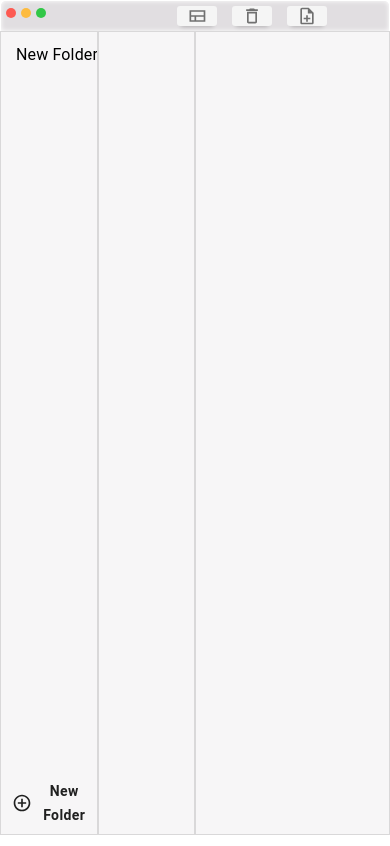
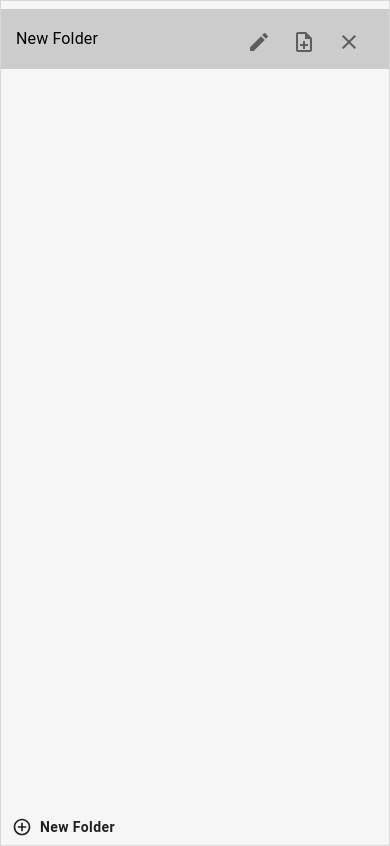
Before and after one commit to argumentis/notes-task, a React (Create React App) app: page / in a window 390 px wide. Both pictures are taken after a click on the button "New Folder". Built offline with nearby package versions, Linux system fonts and the light colour scheme.

Commit message:
add mobile version semi-final

```diff
--- a/src/App.js
+++ b/src/App.js
@@ -10,6 +10,7 @@ import _ from 'lodash'
 import { changeNote } from './components/notesBlock/helper'
 import { connect } from 'react-redux'
 import { setNotes, setNoteId } from './reducersFolder/notesReducer'
+import Hidden from '@material-ui/core/Hidden'
 
 const useStyles = makeStyles((theme) => ({
   root: {
@@ -23,6 +24,12 @@ const useStyles = makeStyles((theme) => ({
   main: {
     display: 'flex',
     height: '95vh'
+  },
+  left: {
+    flex: '0 25%',
+    [theme.breakpoints.down('sm')]: {
+      flex: '0 100%'
+    }
   },
   center: {
     flex: '0 25%'
@@ -68,13 +75,17 @@ function App (props) {
   return (
     <DragDropContext onDragEnd={handleOnDragEnd}>
     <div className={classes.root}>
-      <div className={classes.topMenu}>
-        <TopMenu folderListDisplay={folderListDisplay} setFolderListDisplay={setFolderListDisplay}/>
-      </div>
+      <Hidden smDown>
+        <div className={classes.topMenu}>
+          <TopMenu folderListDisplay={folderListDisplay} setFolderListDisplay={setFolderListDisplay}/>
+        </div>
+      </Hidden>
       <div className={classes.main}>
-        <div style={{ flex: '0 25%', display: folderListDisplay }}><LeftBlock/></div>
-        <div className={classes.center}><CenterBlock/></div>
-        <div className={classes.right}><NoteText/></div>
+        <div className={classes.left} style={{ display: folderListDisplay }}><LeftBlock/></div>
+        <Hidden smDown>
+          <div className={classes.center}><CenterBlock/></div>
+          <div className={classes.right}><NoteText/></div>
+        </Hidden>
       </div>
     </div>
     </DragDropContext>
--- a/src/components/folderBlock/Index.js
+++ b/src/components/folderBlock/Index.js
@@ -13,7 +13,10 @@ const useStyles = makeStyles((theme) => ({
       height: '95vh',
       flexDirection: 'column',
       justifyContent: 'space-between',
-      backgroundColor: '#f7f6f7'
+      backgroundColor: '#f7f6f7',
+      [theme.breakpoints.down('sm')]: {
+        height: '100vh'
+      }
     }
   }
 }))
--- a/src/components/folderBlock/folderList/folderItem.js
+++ b/src/components/folderBlock/folderList/folderItem.js
@@ -10,12 +10,19 @@ import ContextMenu from './contextMenu'
 import { connect } from 'react-redux'
 import { setFolder, setFolderId } from '../../../reducersFolder/folderReducer'
 import { setNoteId } from '../../../reducersFolder/notesReducer'
+import SelectedListItemNotes from '../../notesBlock/notesList'
+import Hidden from '@material-ui/core/Hidden'
+import ButtonsBlockNotesMobil from './mobileVersionFiles/buttonsBlock'
 
-const useStyles = makeStyles(() => ({
+const useStyles = makeStyles((theme) => ({
   root: {
     '& .MuiListItem-root': {
       height: '20px',
-      padding: '15px 0px 15px 15px'
+      padding: '15px 0px 15px 15px',
+      [theme.breakpoints.down('sm')]: {
+        backgroundColor: '#cccccc',
+        height: '60px'
+      }
     }
   },
   rootInput: {
@@ -105,7 +112,8 @@ function FolderItem (props, event) {
   }
 
   return (
-    <div ref={wrapperRef} className={classes.root}>
+    <div>
+      <div className={classes.root} ref={wrapperRef}>
         <ListItem
           button
           onDoubleClick={handleDoubleClick}
@@ -127,7 +135,14 @@ function FolderItem (props, event) {
               />
             }
           />
+           <Hidden mdUp>
+           <ButtonsBlockNotesMobil currId={itemId}/>
+           </Hidden>
         </ListItem>
+      </div>
+      <Hidden mdUp>
+        <SelectedListItemNotes currFolderId={itemId}/>
+      </Hidden>
       <ContextMenu
         posContextMenu={contextMenu}
         setPosContextMenu={setContextMenu}
--- /dev/null
+++ b/src/components/folderBlock/folderList/mobileVersionFiles/buttonsBlock.js
@@ -0,0 +1,107 @@
+import React from 'react'
+import { makeStyles } from '@material-ui/core/styles'
+import PropTypes from 'prop-types'
+import { connect } from 'react-redux'
+import { setNotes, setNoteId } from '../../../../reducersFolder/notesReducer'
+import { setFolder, setFolderId } from '../../../../reducersFolder/folderReducer'
+import IconButton from '@material-ui/core/IconButton'
+import CloseIcon from '@material-ui/icons/Close'
+import CreateIcon from '@material-ui/icons/Create'
+import NoteAddOutlinedIcon from '@material-ui/icons/NoteAddOutlined'
+import { arrRemoveFolder, changeFolder } from '../../helper'
+import { arrPusher } from '../../../notesBlock/helper'
+import _ from 'lodash'
+
+const useStyles = makeStyles((theme) => ({
+  root: {
+    display: 'flex',
+    marginRight: '20px',
+    '& > *': {
+      marginLeft: '5px',
+      marginTop: '5px',
+      padding: '0px',
+      width: '40px',
+      height: '20px'
+    }
+  }
+}))
+
+const mapStateToProps = store => {
+  const { noteId, notesList } = store.notes
+  const { folderId, foldersList } = store.folder
+
+  return {
+    noteId,
+    folderId,
+    notesList,
+    foldersList
+  }
+}
+
+const mapDispatchToProps = (dispatch) => {
+  return {
+    setNotesAction: notesList => dispatch(setNotes(notesList)),
+    setNoteIdAction: noteId => dispatch(setNoteId(noteId)),
+    setFolderAction: foldersList => dispatch(setFolder(foldersList)),
+    setFolderIdAction: folderId => dispatch(setFolderId(folderId))
+  }
+}
+
+function ButtonsBlockNotesMobil (props) {
+  const classes = useStyles()
+  const { notesList, currId, setNotesAction, foldersList, setFolderAction, setFolderIdAction } = props
+
+  // func for change folder name
+  const renameFolderButton = (event) => {
+    const newData = _.cloneDeep(foldersList)
+    setFolderAction(changeFolder('changeStatus', newData, currId, false))
+  }
+
+  // func for add new notes from folder
+  const addNoteButton = () => {
+    if (currId !== 0) {
+      const newData = _.cloneDeep(notesList)
+      setNotesAction(arrPusher(newData, currId))
+    }
+  }
+
+  // func for remove folder
+  const removeFolder = () => {
+    const newDataFolders = _.cloneDeep(foldersList)
+    const newDataNotes = _.cloneDeep(notesList)
+    setFolderAction(arrRemoveFolder(newDataFolders, newDataNotes, currId))
+    setFolderIdAction(0)
+  }
+
+  return (
+    <div className={classes.root}>
+      <IconButton aria-label='Rename Folder' onClick={renameFolderButton}>
+        <CreateIcon />
+      </IconButton>
+      <IconButton aria-label='Add note' onClick={addNoteButton}>
+        <NoteAddOutlinedIcon />
+      </IconButton>
+      <IconButton aria-label='Delete folder' onClick={removeFolder}>
+        <CloseIcon />
+      </IconButton>
+    </div>
+  )
+}
+
+export default connect(
+  mapStateToProps,
+  mapDispatchToProps
+)(ButtonsBlockNotesMobil)
+
+ButtonsBlockNotesMobil.propTypes = {
+  currId: PropTypes.oneOfType([
+    PropTypes.string.isRequired,
+    PropTypes.number.isRequired
+  ]),
+  notesList: PropTypes.array.isRequired,
+  foldersList: PropTypes.array.isRequired,
+  setNotesAction: PropTypes.func.isRequired,
+  setFolderAction: PropTypes.func.isRequired,
+  setNoteIdAction: PropTypes.func.isRequired,
+  setFolderIdAction: PropTypes.func.isRequired
+}
--- a/src/components/folderBlock/helper.js
+++ b/src/components/folderBlock/helper.js
@@ -29,9 +29,8 @@ export const changeFolder = (type, arr, folderId, status, value) => {
           disableInput: status
         }
       )
-    } else {
-      return (item)
     }
+    return (item)
   })
   localStorage.setItem('arrFolders', JSON.stringify(newArr))
   return (newArr)
--- a/src/components/notesBlock/Index.js
+++ b/src/components/notesBlock/Index.js
@@ -1,7 +1,7 @@
 import React from 'react'
 import { makeStyles } from '@material-ui/core/styles'
 import Paper from '@material-ui/core/Paper'
-import SelectedListItem from './notesList'
+import SelectedListItemNotes from './notesList'
 
 const useStyles = makeStyles((theme) => ({
   root: {
@@ -23,7 +23,7 @@ export default function CenterBlock () {
   return (
     <div className={classes.root}>
       <Paper variant="outlined" square>
-        <SelectedListItem style={{}}/>
+        <SelectedListItemNotes/>
       </Paper>
     </div>
   )
--- a/src/components/notesBlock/helper.js
+++ b/src/components/notesBlock/helper.js
@@ -44,9 +44,8 @@ export const changeNote = (type, arr, Id, status, value) => {
           dateNote: item.dateNote
         }
       )
-    } else {
-      return (item)
     }
+    return (item)
   })
   localStorage.setItem('arrNotes', JSON.stringify(newArr))
   return (newArr)
--- a/src/components/notesBlock/notesList/index.js
+++ b/src/components/notesBlock/notesList/index.js
@@ -11,7 +11,6 @@ const useStyles = makeStyles((theme) => ({
   root: {
     overflow: 'auto',
     backgroundColor: 'none',
-    height: '95vh',
     '& > *': {
       padding: '0px',
       width: '100%'
@@ -28,11 +27,12 @@ const mapStateToProps = store => {
   }
 }
 
-function SelectedListItem (props) {
+function SelectedListItemNotes (props) {
   const classes = useStyles()
-  const { notesList, folderId } = props
+  const { notesList, folderId, currFolderId } = props
   const uniqid = require('uniqid')
-  const init = _.filter(notesList, function (item) { return item.folderId === folderId })
+  const filterRules = !currFolderId ? folderId : currFolderId
+  const init = _.filter(notesList, function (item) { return item.folderId === filterRules })
 
   return (
     <div className={classes.root}>
@@ -79,9 +79,10 @@ function SelectedListItem (props) {
 
 export default connect(
   mapStateToProps
-)(SelectedListItem)
+)(SelectedListItemNotes)
 
-SelectedListItem.propTypes = {
+SelectedListItemNotes.propTypes = {
+  currFolderId: PropTypes.string,
   notesList: PropTypes.array.isRequired,
   folderId: PropTypes.oneOfType([
     PropTypes.string.isRequired,
--- /dev/null
+++ b/src/components/notesBlock/notesList/mobileVersionFiles/buttonsBlock.js
@@ -0,0 +1,84 @@
+import React from 'react'
+import { makeStyles } from '@material-ui/core/styles'
+import PropTypes from 'prop-types'
+import { connect } from 'react-redux'
+import { setNotes, setNoteId } from '../../../../reducersFolder/notesReducer'
+import IconButton from '@material-ui/core/IconButton'
+import CloseIcon from '@material-ui/icons/Close'
+import CreateIcon from '@material-ui/icons/Create'
+import { arrRemoveNote, changeNote } from '../../helper'
+import _ from 'lodash'
+
+const useStyles = makeStyles((theme) => ({
+  root: {
+    display: 'flex',
+    marginRight: '40px',
+    '& > *': {
+      marginLeft: '5px',
+      marginTop: '30px',
+      padding: '0px',
+      width: '40px',
+      height: '20px'
+    }
+  }
+}))
+
+const mapStateToProps = store => {
+  const { noteId, notesList } = store.notes
+
+  return {
+    noteId,
+    notesList
+  }
+}
+
+const mapDispatchToProps = (dispatch) => {
+  return {
+    setNotesAction: notesList => dispatch(setNotes(notesList)),
+    setNoteIdAction: noteId => dispatch(setNoteId(noteId))
+  }
+}
+
+function ButtonsBlockNotesMobil (props) {
+  const classes = useStyles()
+  const { notesList, currId, setNotesAction, setNoteIdAction } = props
+
+  // func for change note name
+  const renameNoteButton = (event) => {
+    const newData = _.cloneDeep(notesList)
+    setNotesAction(changeNote('changeStatus', newData, currId, false))
+  }
+
+  // func for delete note from array
+  const removeNoteButton = () => {
+    const newData = _.cloneDeep(notesList)
+    setNotesAction(arrRemoveNote(newData, currId))
+    setNoteIdAction(0)
+  }
+
+  return (
+    <div className={classes.root}>
+      <IconButton aria-label='Rename Folder' onClick={renameNoteButton}>
+        <CreateIcon />
+      </IconButton>
+      <IconButton aria-label='Delete folder' onClick={removeNoteButton}>
+        <CloseIcon />
+      </IconButton>
+    </div>
+  )
+}
+
+export default connect(
+  mapStateToProps,
+  mapDispatchToProps
+)(ButtonsBlockNotesMobil)
+
+ButtonsBlockNotesMobil.propTypes = {
+  currId: PropTypes.oneOfType([
+    PropTypes.string.isRequired,
+    PropTypes.number.isRequired
+  ]),
+  notesList: PropTypes.array.isRequired,
+  setNotesAction: PropTypes.func.isRequired,
+  setNoteIdAction: PropTypes.func.isRequired
+}
--- a/src/components/notesBlock/notesList/notesItem.js
+++ b/src/components/notesBlock/notesList/notesItem.js
@@ -9,9 +9,12 @@ import { changeNote } from '../helper'
 import ContextMenu from './contextMenu'
 import { connect } from 'react-redux'
 import { setNotes, setNoteId } from '../../../reducersFolder/notesReducer'
+import ButtonsBlockNotesMobil from './mobileVersionFiles/buttonsBlock'
+import Hidden from '@material-ui/core/Hidden'
 
 const useStyles = makeStyles(() => ({
   root: {
+    display: 'flex',
     '& .Mui-selected': {
       backgroundColor: '#fde46e'
     },
@@ -61,6 +64,7 @@ function NotesItem (props, event) {
   const { notesList, noteId, setNoteIdAction, setNotesAction, itemId, itemName, itemStatus, itemDate } = props
   const wrapperRef = useRef(null)
   const [contextMenu, setContextMenu] = useState(initialState)
+  const uniqid = require('uniqid')
 
   // func for change status input when click outside note item
   function useOutsideClose (ref) {
@@ -116,7 +120,7 @@ function NotesItem (props, event) {
         <ListItemText
           primary={
             <TextField
-              id={itemId}
+              id={uniqid()}
               className={classes.rootInput}
               value={itemName}
               onChange={handleOnChange}
@@ -132,6 +136,9 @@ function NotesItem (props, event) {
           {itemDate}
         </div>
       </ListItem>
+      <Hidden mdUp>
+        <ButtonsBlockNotesMobil currId={itemId}/>
+      </Hidden>
       <ContextMenu
         posContextMenu={contextMenu}
         setPosContextMenu={setContextMenu}
--- a/src/components/topMenu/buttonsBlock.js
+++ b/src/components/topMenu/buttonsBlock.js
@@ -57,10 +57,9 @@ function ButtonsBlock (props) {
   // func for close/open folder lost
   const changeDisplay = () => {
     if (folderListDisplay === 'block') {
-      setFolderListDisplay('none')
-    } else {
-      setFolderListDisplay('block')
+      return setFolderListDisplay('none')
     }
+    return setFolderListDisplay('block')
   }
 
   // func for add new notes from folder
```
Also changed, not shown: 1 other file (tests, documents, lock files or other folders). Lines whose indentation alone changed are shown as unchanged.
